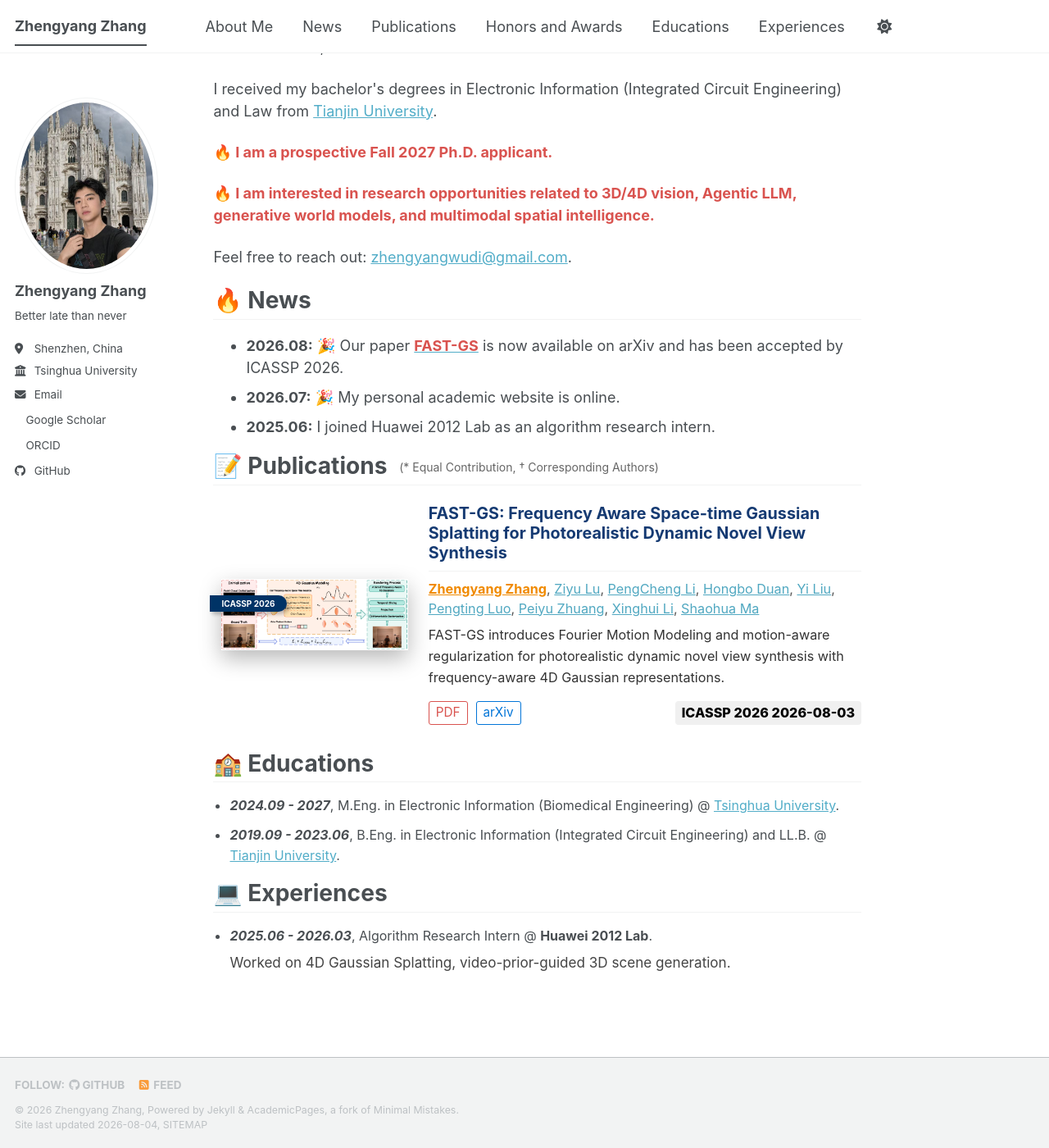
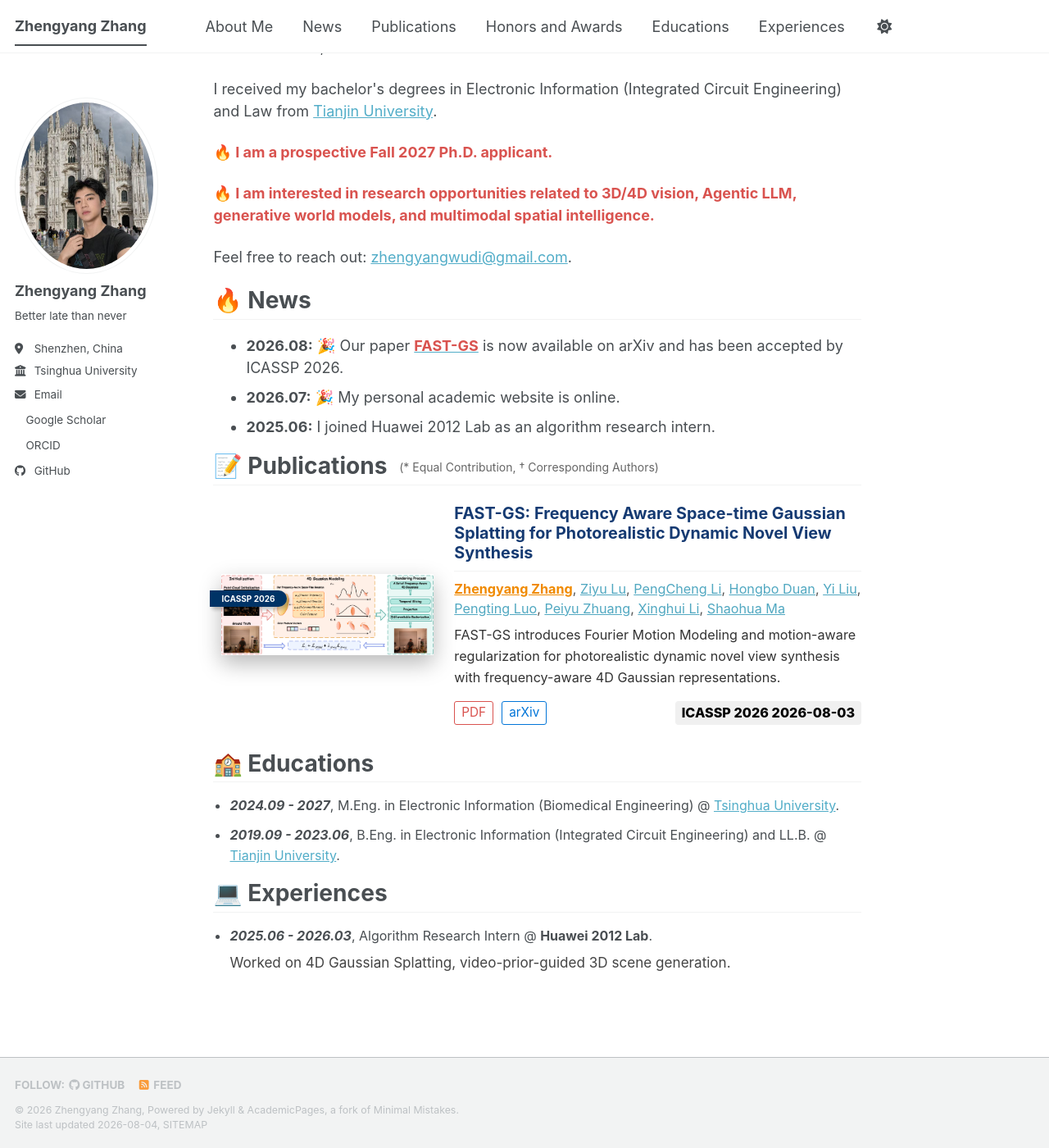
Before and after one commit to ZhengyangZhang1107/zhengyangzhang1107.github.io, a Jekyll site: the page built from _pages/about.md, in a window 1280 px wide and 1400 px high, scrolled down 225 px. Shown: the whole window at 82% size. Built offline with Jekyll 4.4.1, drawn with Linux system fonts in a browser that asks for light colours; a style sheet for code colours, icons or effects is not loaded.

Commit message:
Adjust publication box dimensions in archive layout

```diff
--- a/_includes/archive-single.html
+++ b/_includes/archive-single.html
@@ -24,9 +24,9 @@
   }
 
   .pub-left {
-    width: 30%;
-    min-width: 160px;
-    max-width: 240px;
+    width: 34%;
+    min-width: 220px;
+    max-width: 360px;
     padding-left: 10px;
   }
 
```
